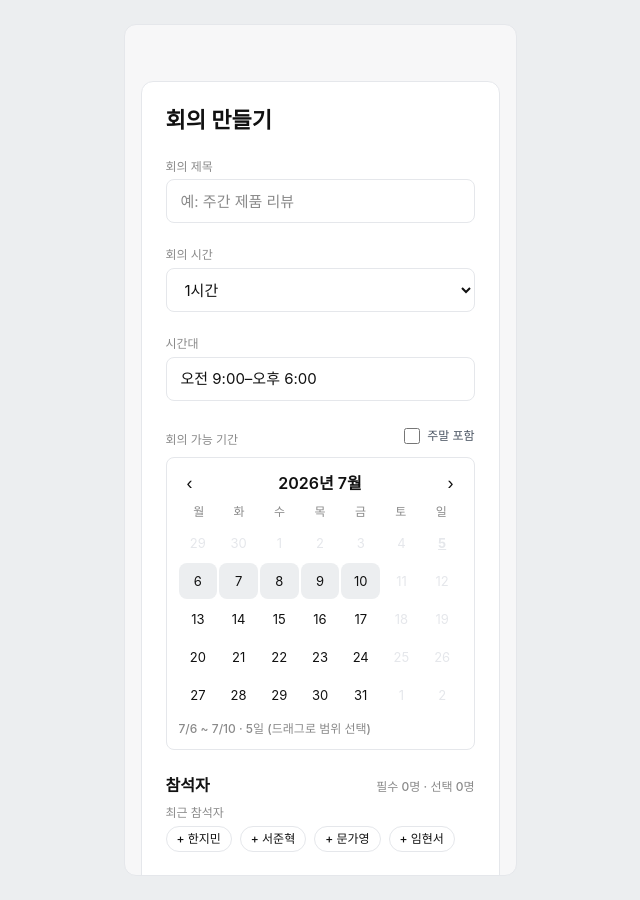
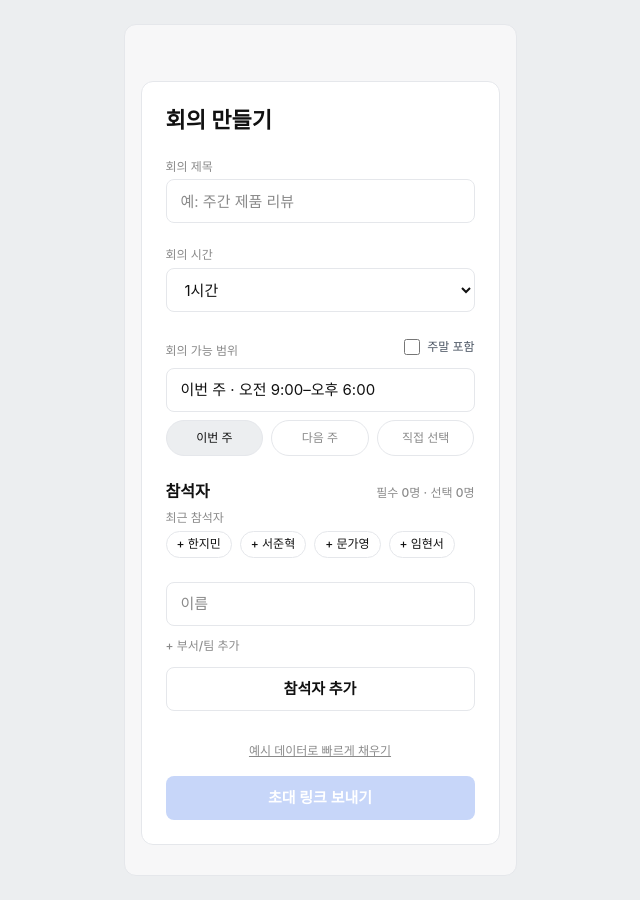
Before and after one commit to haewonjo77-collab/toss-challenge-2026, a React (Vite) app: page / in a window 1280 px wide. Shown: the whole page, without its empty margins (320-960 px from the left). Built offline with nearby package versions, Linux system fonts and the light colour scheme.

Commit message:
Simplify availability range selection

```diff
--- a/src/components/CreateMeeting.css
+++ b/src/components/CreateMeeting.css
@@ -37,6 +37,7 @@
   color: var(--color-ink);
   text-align: left;
   cursor: pointer;
+  margin-bottom: var(--space-xs);
 }
 
 .create-meeting__label--inline {
@@ -55,6 +56,28 @@
   accent-color: var(--color-accent);
   width: 16px;
   height: 16px;
+}
+
+.create-meeting__range-options {
+  display: grid;
+  grid-template-columns: repeat(3, 1fr);
+  gap: var(--space-xs);
+  margin-bottom: var(--space-xs);
+}
+
+.create-meeting__range-option {
+  height: 36px;
+  border: 1px solid var(--color-hairline);
+  border-radius: var(--radius-pill);
+  background: var(--color-canvas);
+  color: var(--color-muted);
+  cursor: pointer;
+}
+
+.create-meeting__range-option--selected {
+  background: var(--color-surface-strong);
+  color: var(--color-ink);
+  font-weight: 700;
 }
 
 .create-meeting__error {
--- a/src/components/CreateMeeting.tsx
+++ b/src/components/CreateMeeting.tsx
@@ -7,12 +7,14 @@ import type { AttendeeRole, InvitedAttendee } from '../data/mockAttendees';
 import { DURATION_OPTIONS, formatClockLabel } from '../data/time';
 import { loadFavoriteGroups } from '../data/favorites';
 import type { FavoriteGroup } from '../data/favorites';
+import { formatMonthDay, nextWeekRange, parseISODate, thisWeekRange } from '../data/schedule';
 import { defaultMeetingSettings } from '../context/MeetingContext';
 import type { MeetingSettings } from '../context/MeetingContext';
 import { useLongPressDrag } from '../utils/useLongPressDrag';
 import './CreateMeeting.css';
 
 const DAY_TIME_OPTIONS = Array.from({ length: 31 }, (_, index) => 7 * 60 + index * 30);
+type RangeMode = 'this' | 'next' | 'custom';
 
 interface CreateMeetingProps {
   initialTitle?: string;
@@ -38,6 +40,7 @@ export function CreateMeeting({
   const [showTeamField, setShowTeamField] = useState(false);
   const [titleError, setTitleError] = useState(false);
   const [timeSheetOpen, setTimeSheetOpen] = useState(false);
+  const [customRangeOpen, setCustomRangeOpen] = useState(false);
   const [favoriteGroups, setFavoriteGroups] = useState<FavoriteGroup[]>([]);
   const titleInputRef = useRef<HTMLInputElement>(null);
   const nameInputRef = useRef<HTMLInputElement>(null);
@@ -62,6 +65,46 @@ export function CreateMeeting({
   const timeRangeLabel = `${formatClockLabel(settings.dayStartMinutes)}–${formatClockLabel(
     settings.dayEndMinutes,
   )}`;
+  const thisWeek = thisWeekRange(settings.includeWeekends);
+  const nextWeek = nextWeekRange(settings.includeWeekends);
+  const activeRangeMode: RangeMode =
+    settings.rangeStart === thisWeek.rangeStart && settings.rangeEnd === thisWeek.rangeEnd
+      ? 'this'
+      : settings.rangeStart === nextWeek.rangeStart && settings.rangeEnd === nextWeek.rangeEnd
+        ? 'next'
+        : 'custom';
+  const visibleRangeMode: RangeMode = customRangeOpen ? 'custom' : activeRangeMode;
+  const dateRangeLabel =
+    visibleRangeMode === 'this'
+      ? '이번 주'
+      : visibleRangeMode === 'next'
+        ? '다음 주'
+        : `${formatMonthDay(parseISODate(settings.rangeStart))}~${formatMonthDay(
+            parseISODate(settings.rangeEnd),
+          )}`;
+  const availabilitySummary = `${dateRangeLabel} · ${timeRangeLabel}`;
+
+  const applyRangeMode = (mode: RangeMode) => {
+    if (mode === 'custom') {
+      setCustomRangeOpen(true);
+      return;
+    }
+
+    const range = mode === 'this' ? thisWeekRange(settings.includeWeekends) : nextWeekRange(settings.includeWeekends);
+    setCustomRangeOpen(false);
+    patchSettings(range);
+  };
+
+  const changeIncludeWeekends = (includeWeekends: boolean) => {
+    if (customRangeOpen || activeRangeMode === 'custom') {
+      patchSettings({ includeWeekends });
+      return;
+    }
+
+    const range =
+      activeRangeMode === 'this' ? thisWeekRange(includeWeekends) : nextWeekRange(includeWeekends);
+    setSettings((prev) => ({ ...prev, includeWeekends, ...range }));
+  };
 
   const changeDuration = (durationMinutes: number) => {
     setSettings((prev) => ({
@@ -220,36 +263,52 @@ export function CreateMeeting({
       </div>
 
       <div className="create-meeting__field">
-        <span className="create-meeting__label text-caption">시간대</span>
+        <div className="create-meeting__section-head">
+          <span className="create-meeting__label create-meeting__label--inline text-caption">
+            회의 가능 범위
+          </span>
+          <label className="create-meeting__weekend text-caption">
+            <input
+              type="checkbox"
+              checked={settings.includeWeekends}
+              onChange={(event) => changeIncludeWeekends(event.target.checked)}
+            />
+            주말 포함
+          </label>
+        </div>
         <button
           type="button"
           className="create-meeting__time-range text-body-md"
           onClick={() => setTimeSheetOpen(true)}
         >
-          {timeRangeLabel}
+          {availabilitySummary}
         </button>
-      </div>
-
-      <div className="create-meeting__field">
-        <div className="create-meeting__section-head">
-          <span className="create-meeting__label create-meeting__label--inline text-caption">
-            회의 가능 기간
-          </span>
-          <label className="create-meeting__weekend text-caption">
-            <input
-              type="checkbox"
-              checked={settings.includeWeekends}
-              onChange={(event) => patchSettings({ includeWeekends: event.target.checked })}
-            />
-            주말 포함
-          </label>
+        <div className="create-meeting__range-options" role="group" aria-label="회의 가능 기간">
+          {[
+            ['this', '이번 주'],
+            ['next', '다음 주'],
+            ['custom', '직접 선택'],
+          ].map(([mode, label]) => (
+            <button
+              key={mode}
+              type="button"
+              className={`create-meeting__range-option text-caption${
+                visibleRangeMode === mode ? ' create-meeting__range-option--selected' : ''
+              }`}
+              onClick={() => applyRangeMode(mode as RangeMode)}
+            >
+              {label}
+            </button>
+          ))}
         </div>
+        {customRangeOpen && (
         <RangeCalendar
           rangeStart={settings.rangeStart}
           rangeEnd={settings.rangeEnd}
           includeWeekends={settings.includeWeekends}
           onChange={(rangeStart, rangeEnd) => patchSettings({ rangeStart, rangeEnd })}
         />
+        )}
       </div>
 
       <div className="create-meeting__field">
@@ -410,8 +469,7 @@ export function CreateMeeting({
             >
               ✕
             </button>
-            <p className="create-meeting__sheet-title text-title-md">시간대 조정</p>
-            <p className="create-meeting__sheet-hint text-body-sm">참석자가 표시할 수 있는 시간 범위예요</p>
+            <p className="create-meeting__sheet-title text-title-md">시간대</p>
             <div className="create-meeting__time-selects">
               <label className="create-meeting__time-select text-caption">
                 시작
--- a/src/components/RangeCalendar.css
+++ b/src/components/RangeCalendar.css
@@ -43,6 +43,11 @@
   margin-bottom: 2px;
 }
 
+.range-calendar--weekdays .range-calendar__weekdays,
+.range-calendar--weekdays .range-calendar__grid {
+  grid-template-columns: repeat(5, 1fr);
+}
+
 .range-calendar__day {
   height: 36px;
   padding: 0;
--- a/src/components/RangeCalendar.tsx
+++ b/src/components/RangeCalendar.tsx
@@ -34,6 +34,7 @@ export function RangeCalendar({ rangeStart, rangeEnd, includeWeekends, onChange
   const todayKey = todayStart.getTime();
 
   const monthEnd = new Date(viewMonth.getFullYear(), viewMonth.getMonth() + 1, 0);
+  const weekdayHeaders = includeWeekends ? WEEKDAY_HEADERS : WEEKDAY_HEADERS.slice(0, 5);
   const weeks: Date[][] = [];
   let cursor = mondayOfWeek(viewMonth, 0);
   while (cursor <= monthEnd) {
@@ -83,7 +84,7 @@ export function RangeCalendar({ rangeStart, rangeEnd, includeWeekends, onChange
   const rangeDayCount = listRangeDays(rangeStart, rangeEnd, includeWeekends).length;
 
   return (
-    <div className="range-calendar">
+    <div className={`range-calendar${includeWeekends ? '' : ' range-calendar--weekdays'}`}>
       <div className="range-calendar__header">
         <button type="button" className="range-calendar__nav" aria-label="이전 달" onClick={() => moveMonth(-1)}>
           ‹
@@ -97,7 +98,7 @@ export function RangeCalendar({ rangeStart, rangeEnd, includeWeekends, onChange
       </div>
 
       <div className="range-calendar__weekdays">
-        {WEEKDAY_HEADERS.map((label) => (
+        {weekdayHeaders.map((label) => (
           <span key={label} className="text-caption">
             {label}
           </span>
@@ -106,7 +107,7 @@ export function RangeCalendar({ rangeStart, rangeEnd, includeWeekends, onChange
 
       {weeks.map((week) => (
         <div key={week[0].getTime()} className="range-calendar__grid">
-          {week.map((day) => {
+          {(includeWeekends ? week : week.filter((day) => !isWeekend(day))).map((day) => {
             const iso = toISODate(day);
             const selected = iso >= rangeStart && iso <= rangeEnd && !isDisabled(day);
             return (
@@ -131,7 +132,7 @@ export function RangeCalendar({ rangeStart, rangeEnd, includeWeekends, onChange
 
       <p className="range-calendar__caption text-caption">
         {formatMonthDay(parseISODate(rangeStart))} ~ {formatMonthDay(parseISODate(rangeEnd))} ·{' '}
-        {rangeDayCount}일 (드래그로 범위 선택)
+        {rangeDayCount}일
       </p>
     </div>
   );
--- a/src/context/MeetingContext.tsx
+++ b/src/context/MeetingContext.tsx
@@ -1,7 +1,7 @@
 import { createContext, useContext, useEffect, useRef, useState } from 'react';
 import type { ReactNode } from 'react';
 import type { Attendee, InvitedAttendee, ResponseStatus } from '../data/mockAttendees';
-import { mondayOfWeek, toISODate } from '../data/schedule';
+import { nextWeekRange } from '../data/schedule';
 
 export interface ConfirmedResult {
   timeLabel: string;
@@ -21,13 +21,11 @@ export interface MeetingSettings {
 
 // SPEC 시나리오("1주일 내 회의를 잡는다") 기본값 — 다음 주 월~금, 09:00~18:00, 1시간
 export function defaultMeetingSettings(): MeetingSettings {
-  const monday = mondayOfWeek(new Date(), 1);
-  const friday = new Date(monday);
-  friday.setDate(monday.getDate() + 4);
+  const defaultRange = nextWeekRange(false);
   return {
     durationMinutes: 60,
-    rangeStart: toISODate(monday),
-    rangeEnd: toISODate(friday),
+    rangeStart: defaultRange.rangeStart,
+    rangeEnd: defaultRange.rangeEnd,
     includeWeekends: false,
     dayStartMinutes: 9 * 60,
     dayEndMinutes: 18 * 60,
--- a/src/data/schedule.ts
+++ b/src/data/schedule.ts
@@ -33,6 +33,48 @@ export function mondayOfWeek(base: Date = new Date(), weeksAhead = 0): Date {
   const dow = (day.getDay() + 6) % 7; // 월=0 … 일=6
   day.setDate(day.getDate() - dow + weeksAhead * 7);
   return day;
+}
+
+function addDays(date: Date, days: number): Date {
+  const next = new Date(date);
+  next.setDate(date.getDate() + days);
+  return next;
+}
+
+function endOfWeek(monday: Date, includeWeekends: boolean): Date {
+  return addDays(monday, includeWeekends ? 6 : 4);
+}
+
+export interface DateRange {
+  rangeStart: string;
+  rangeEnd: string;
+}
+
+export function nextWeekRange(includeWeekends: boolean, base: Date = new Date()): DateRange {
+  const monday = mondayOfWeek(base, 1);
+  return {
+    rangeStart: toISODate(monday),
+    rangeEnd: toISODate(endOfWeek(monday, includeWeekends)),
+  };
+}
+
+// 이번 주는 오늘과 지난 날짜를 제외한다. 남은 날이 없으면 다음 주로 폴백.
+export function thisWeekRange(includeWeekends: boolean, base: Date = new Date()): DateRange {
+  const today = new Date(base.getFullYear(), base.getMonth(), base.getDate());
+  const monday = mondayOfWeek(today, 0);
+  const end = endOfWeek(monday, includeWeekends);
+  let start = addDays(today, 1);
+
+  while (start <= end && !includeWeekends && isWeekend(start)) {
+    start = addDays(start, 1);
+  }
+
+  if (start > end) return nextWeekRange(includeWeekends, base);
+
+  return {
+    rangeStart: toISODate(start),
+    rangeEnd: toISODate(end),
+  };
 }
 
 export function formatMonthDay(date: Date): string {
```
Also changed, not shown: 1 other file (tests, documents, lock files or other folders).
